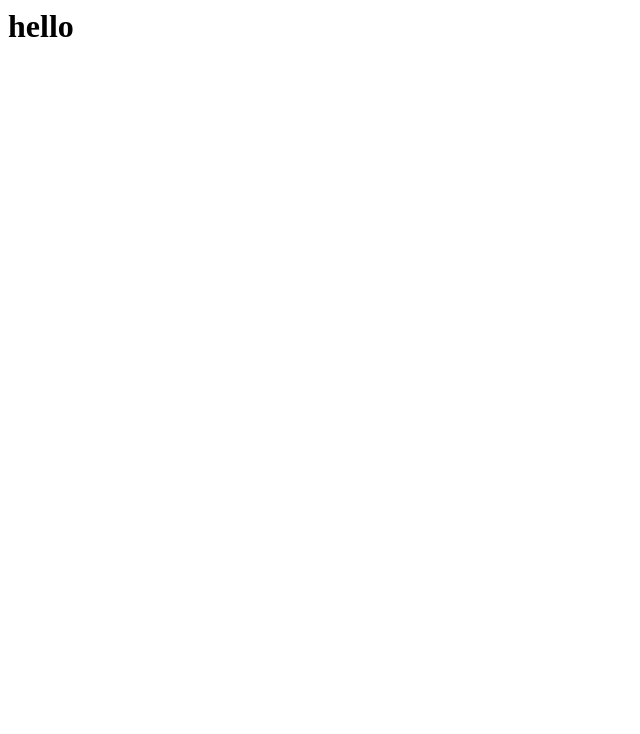
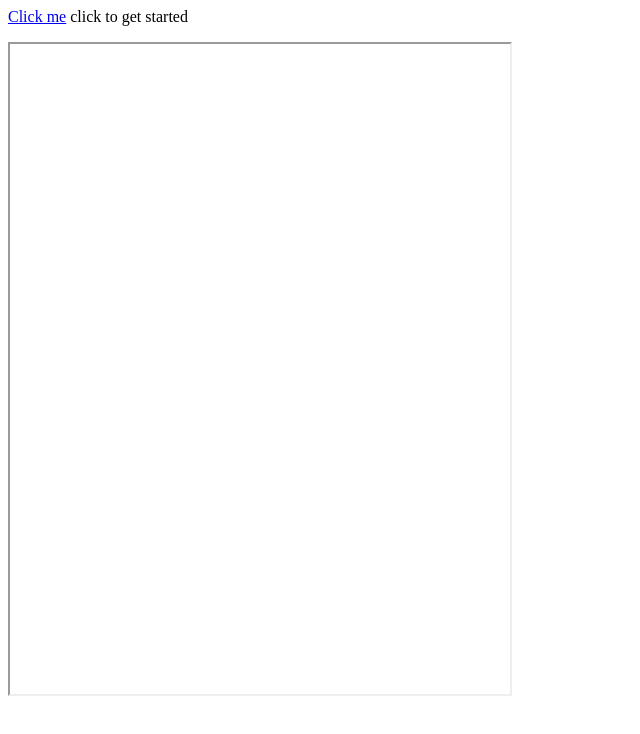
Before and after one commit to Usernameisababy/Usernameisababy.github.io, a plain HTML site: page index.html in a window 1280 px wide. Shown: the whole page, without its empty margins (0-640 px from the left). Drawn offline with Linux system fonts and the light colour scheme.

Commit message:
Update index.html

```diff
--- a/index.html
+++ b/index.html
@@ -1 +1,5 @@
-<h1>hello</h1>
+<p><a href="https://www.sites.google.com/s.lfcisd.net/testingsiteformaxhelphtml/home" target="embedded">Click me</a> click to get started</p>
+<iframe sandbox name="embedded" src="" width="500" height="650" scrolling="auto" frameborder="1">
+  <!--This bit is only viewed by browsers that don't support inline frames -->
+  Your browser doesn't support inline frames.
+</iframe>
```
